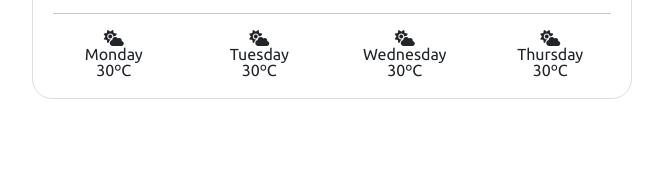
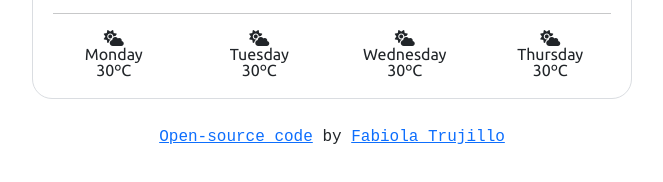
Before and after one commit to fabiolatc/weather-project, a website built with Parcel: page index.html in a window 1280 px wide. Shown: the part 318-500 px from the top of the page, without its empty margins (308-971 px from the left). Built offline with nearby package versions, Linux system fonts and the light colour scheme; no server answers.

Commit message:
Added github and linked urls

```diff
--- a/index.html
+++ b/index.html
@@ -101,6 +101,8 @@
 </div>
 
 </div>
+<footer> <a href="https://github.com/fabiolatc/weather-project" target="_blank"> Open-source code</a>  by <a href="https://www.linkedin.com/in/fabiolatc/" target="_blank">Fabiola Trujillo</a>
+</footer>
 </body>
 <script src="src/index.js"></script>
 </html>
```
